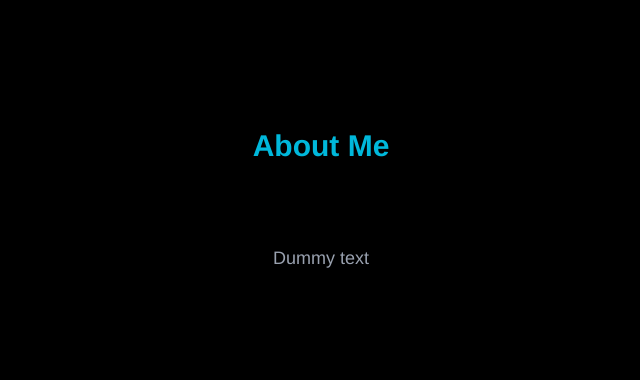
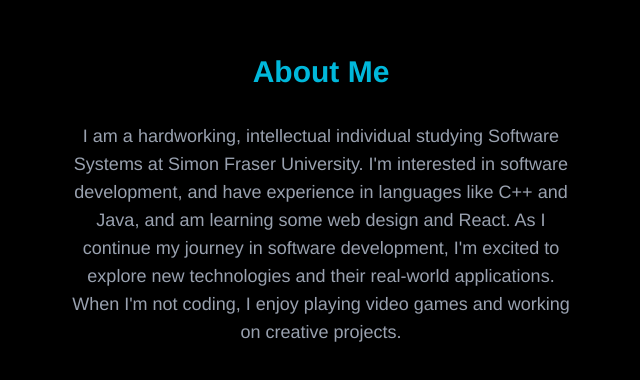
Before and after one commit to harryykim/harryykim.github.io, a React (Vite) app: page / in a window 1280 px wide. Shown: the part 984-1364 px from the top of the page, without its empty margins (319-959 px from the left). Built offline with nearby package versions, Linux system fonts and the light colour scheme.

Commit message:
updated about text

```diff
--- a/src/components/sections/About.jsx
+++ b/src/components/sections/About.jsx
@@ -3,9 +3,11 @@
     return <section id="about"
     className="min-h-screen flex items-center justify-center">
         <div className="text-center z-10 px-4">
-            <h1 className="text-3xl font-bold mb-20 text-cyan-500">About Me</h1>
+            <h1 className="text-3xl font-bold mb-8 text-cyan-500">About Me</h1>
             <p className="text-gray-400 text-lg mb-8 max-w-lg mx-auto">
-                Dummy text
+                I am a hardworking, intellectual individual studying Software Systems at Simon Fraser University. I'm interested in software development, and have experience in languages like C++ and Java, and am learning some web design and React.
+                As I continue my journey in software development, I'm excited to explore new technologies and their real-world applications.
+                When I'm not coding, I enjoy playing video games and working on creative projects.
             </p>
         </div>
     </section>
```
